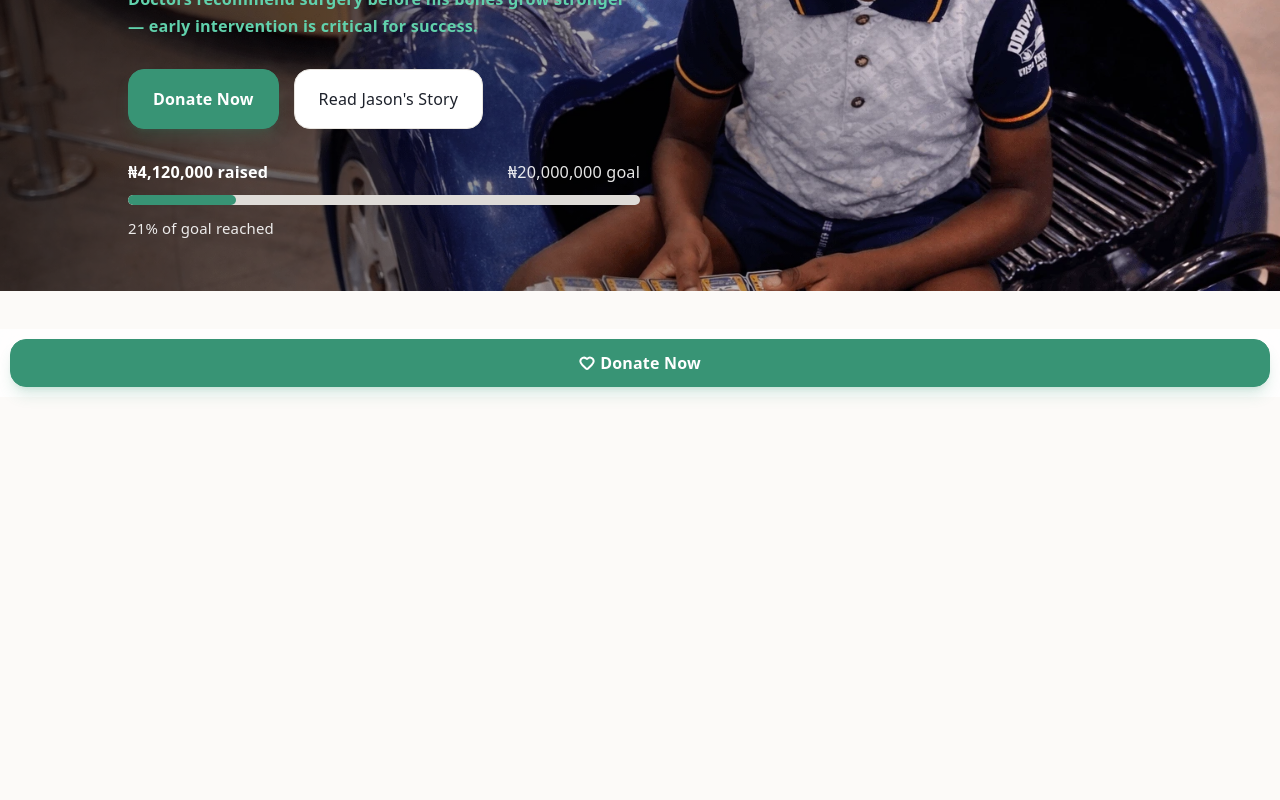
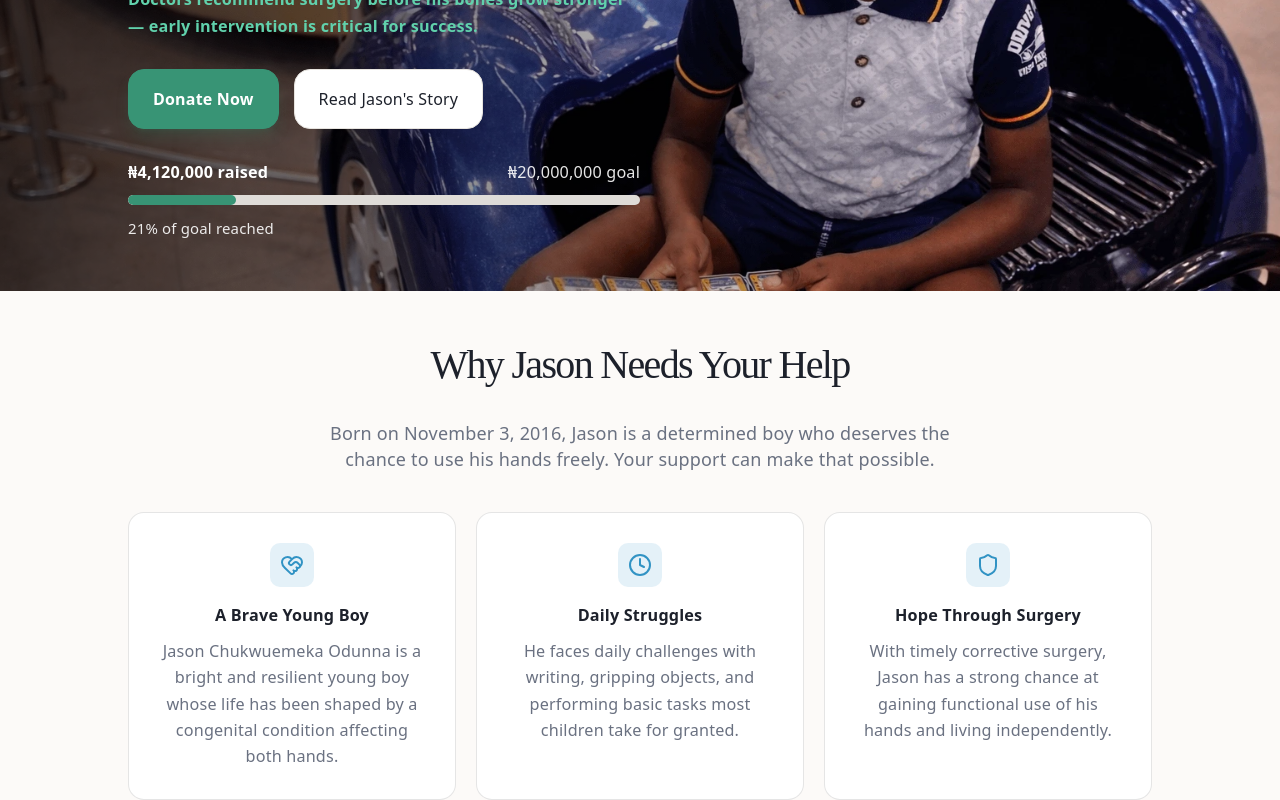
Before and after one commit to JopadAdvisory/Jason, a React (Vite) app: page / in a window 1280 px wide. Shown: the part 403-1203 px from the top of the page. Before the commit the page ends 800 px from the top, so only its background shows below. Built offline with nearby package versions, Linux system fonts and the light colour scheme.

Commit message:
Added Reasons section

```diff
--- a/src/App.tsx
+++ b/src/App.tsx
@@ -1,12 +1,14 @@
 import Hero from './sections/Hero';
+import NavBar from './components/layout/Navbar';
+import Reasons from './sections/Reasons';
 import './App.css'
-import NavBar from './components/layout/Navbar';
 
 function App() {
     return (
         <div className="app-Container">
             <NavBar />
             <Hero />
+            <Reasons />
         </div>
     )
 }
--- a/src/components/layout/NavBar.css
+++ b/src/components/layout/NavBar.css
@@ -136,6 +136,9 @@
         box-shadow: initial;
     }
 
+    .bottom-cta {
+        display: none;
+    }
     .nav-links li a {
         position: relative;
     }
--- a/src/index.css
+++ b/src/index.css
@@ -84,7 +84,7 @@ h1 {
   }
 }
 h2 {
-  font-size: 20px;
+  /* font-size: 20px; */
   line-height: 118%;
   letter-spacing: -0.24px;
   margin: 0 0 8px;
@@ -92,6 +92,3 @@ h2 {
     font-size: 24px;
   }
 }
-h4 {
-  font-weight: 500;
-}
--- /dev/null
+++ b/src/sections/Reasons.tsx
@@ -0,0 +1,45 @@
+import type { JSX } from "react";
+import "../sections/reasons.css";
+import { Clock, HeartHandshake, Shield } from "lucide-react";
+
+export default function Reasons(): JSX.Element {
+    return (
+        <div className="reasons-container">
+            <h1 className="reasons-header">Why Jason Needs Your Help</h1>
+            <p className="reasons-subtitle">
+                Born on November 3, 2016, Jason is a determined boy who deserves the chance to use his hands freely. Your support can make that possible.
+            </p>
+            <div className="card-container">
+                <div className="card">
+                    <div className="icon-container">
+                        <HeartHandshake className="reasons-icon"/>
+                    </div>
+                    <h4>A Brave Young Boy</h4>
+                    <p>
+                        Jason Chukwuemeka Odunna is a bright and resilient young boy whose life has been shaped by a congenital condition affecting both hands.
+                    </p>
+                </div>
+
+                <div className="card">
+                    <div className="icon-container">
+                        <Clock className="reasons-icon"/>
+                    </div>
+                    <h4>Daily Struggles</h4>
+                    <p>
+                        He faces daily challenges with writing, gripping objects, and performing basic tasks most children take for granted.
+                    </p>
+                </div>
+
+                <div className="card">
+                    <div className="icon-container">
+                        <Shield className="reasons-icon"/>
+                    </div>
+                    <h4>Hope Through Surgery</h4>
+                    <p>
+                        With timely corrective surgery, Jason has a strong chance at gaining functional use of his hands and living independently.
+                    </p>
+                </div>
+            </div>
+        </div>
+    )
+}
--- /dev/null
+++ b/src/sections/reasons.css
@@ -0,0 +1,76 @@
+.reasons-container {
+    width: 90%;
+    margin-inline: auto;
+    margin-top: 50px;
+}
+.reasons-header,
+.reasons-subtitle {
+    text-align: center;
+}
+
+.reasons-subtitle {
+    text-align: center;
+    margin-inline: auto;
+}
+
+.card h4,
+.card p {
+    font-size: .9rem;
+    text-align: center;
+}
+
+.card h4 {
+    color: var(--text-h);
+    padding-bottom: 10px;
+}
+
+.icon-container {
+    display: flex;
+    margin-bottom: 15px;
+    justify-content: center;
+}
+.reasons-icon {
+    width: 24px;
+    height: 24px;
+    color: hsl(200 60% 48%);
+    background-color: hsla(200, 60%, 48%, 0.13);
+    border-radius: 10px;
+    padding: 10px;
+    display: flex;
+}
+
+.card-container {
+    display: flex;
+    flex-direction: column;
+    gap: 20px;
+    margin-top: 40px;
+}
+
+.card {
+    background: var(--card);
+    border-radius: var(--radius);
+    padding: 30px;
+    border: 1px solid rgba(0, 0, 0, 0.1);
+}
+
+@media (min-width: 768px) {
+    .reasons-subtitle {
+        width: 62ch;
+    }
+
+    .card-container {
+        display: grid;
+        grid-template-columns: 1fr 1fr 1fr;
+    }
+
+}
+
+@media (min-width: 1024px) {
+    .reasons-container {
+        width: min(80%, 1126px);
+    }
+
+    .reasons-header {
+        font-size: 40px;
+    }
+}
```
Also changed, not shown: src/components/ui/card.tsx (deleted).
